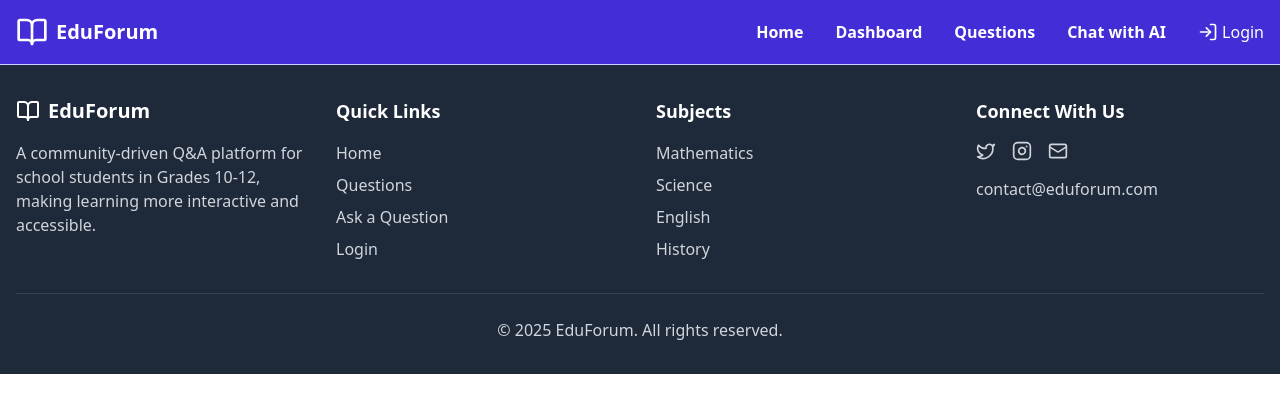
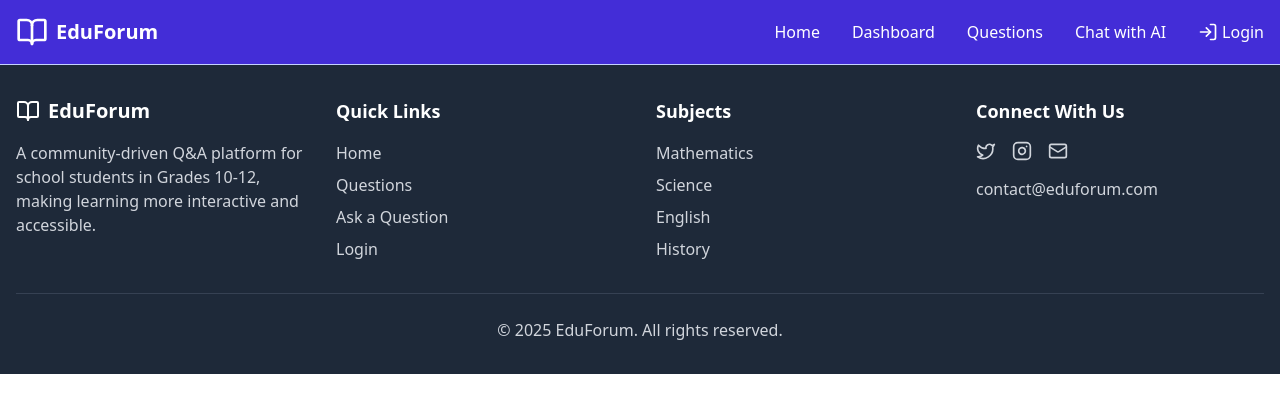
Before and after one commit to Insamam/EduForum, a React (Vite) app in the folder frontend/: page /student-login in a window 1280 px wide. Shown: the top 412 px of the page. Built offline with nearby package versions, Linux system fonts and the light colour scheme.

Commit message:
profile design and navbar made responsive

```diff
--- a/frontend/package.json
+++ b/frontend/package.json
@@ -17,6 +17,7 @@
     "react": "^19.0.0",
     "react-countup": "^6.5.3",
     "react-dom": "^19.0.0",
+    "react-icons": "^5.5.0",
     "react-intersection-observer": "^9.16.0",
     "react-router-dom": "^7.3.0",
     "tailwindcss": "^4.0.10"
--- a/frontend/src/component/NavBar.jsx
+++ b/frontend/src/component/NavBar.jsx
@@ -1,7 +1,7 @@
 import React, { useState } from "react";
 import { Link } from "react-router-dom";
 import { BookOpen, User, LogIn, Menu, X } from "lucide-react";
-import { supabase } from "../supabaseClient"; // Import Supabase client
+import { supabase } from "../supabaseClient";
 
 const NavBar = ({ user, setUser }) => {
   const [isMenuOpen, setIsMenuOpen] = useState(false);
@@ -14,75 +14,29 @@ const NavBar = ({ user, setUser }) => {
       console.error("Logout Error:", error.message);
     } else {
       setUser(null);
-    localStorage.removeItem("supabaseSession"); // Ensure session is cleared
+      localStorage.removeItem("supabaseSession");
     }
   };
 
-
-
   return (
     <nav className="bg-indigo-700 text-white border-b border-indigo-200 shadow-md">
-
-      <div className="container mx-auto  px-4">
+      <div className="container mx-auto px-4">
         <div className="flex justify-between items-center py-4">
           <Link to="/" className="flex items-center space-x-2">
             <BookOpen className="h-8 w-8" />
-            <span
-  className="text-xl font-bold text-white transition duration-300 ease-in-out
-             hover:text-white hover:scale-105 relative
-             after:content-[''] after:absolute after:left-0 after:bottom-0 after:w-0 after:h-[2px]
-             after:bg-indigo-200 after:transition-all after:duration-300 after:ease-in-out hover:after:w-full"
->
-  EduForum
-</span>
-
+            <span className="text-xl font-bold text-white">EduForum</span>
           </Link>
 
           {/* Desktop Navigation */}
           <div className="hidden md:flex items-center space-x-8">
-          <Link
-  to="/"
-  className="relative text-white font-semibold hover:text-indigo-200 transition duration-300 ease-in-out
-             after:content-[''] after:absolute after:left-0 after:bottom-0 after:w-0 after:h-[2px]
-             after:bg-white after:transition-all after:duration-300 after:ease-in-out hover:after:w-full"
->
-  Home
-</Link>
-<Link
-  to="/dashboard"
-  className="relative text-white font-semibold hover:text-indigo-200 transition duration-300 ease-in-out
-             after:content-[''] after:absolute after:left-0 after:bottom-0 after:w-0 after:h-[2px]
-             after:bg-white after:transition-all after:duration-300 after:ease-in-out hover:after:w-full"
->
-  Dashboard
-</Link>
-
-<Link
-  to="/questions"
-  className="relative text-white font-semibold hover:text-indigo-200 transition duration-300 ease-in-out
-             after:content-[''] after:absolute after:left-0 after:bottom-0 after:w-0 after:h-[2px]
-             after:bg-white after:transition-all after:duration-300 after:ease-in-out hover:after:w-full"
->
-  Questions
-</Link>
-<Link
-  to="/chatbot"
-  className="relative text-white font-semibold hover:text-indigo-200 transition duration-300 ease-in-out
-             after:content-[''] after:absolute after:left-0 after:bottom-0 after:w-0 after:h-[2px]
-             after:bg-white after:transition-all after:duration-300 after:ease-in-out hover:after:w-full"
->
-  Chat with AI
-</Link>
-
-
+            <Link to="/" className="hover:text-indigo-200">Home</Link>
+            <Link to="/dashboard" className="hover:text-indigo-200">Dashboard</Link>
+            <Link to="/questions" className="hover:text-indigo-200">Questions</Link>
+            <Link to="/chatbot" className="hover:text-indigo-200">Chat with AI</Link>
             {user ? (
-              <>
-
               <Link to="/profile" className="hover:text-indigo-200">
                 <User className="h-6 w-6" />
               </Link>
-
-              </>
             ) : (
               <Link to="auth/student-login" className="flex items-center space-x-1 hover:text-indigo-200">
                 <LogIn className="h-5 w-5" />
@@ -96,71 +50,29 @@ const NavBar = ({ user, setUser }) => {
             {isMenuOpen ? <X className="h-6 w-6" /> : <Menu className="h-6 w-6" />}
           </button>
         </div>
+
+        {/* Mobile Dropdown Menu */}
+        {isMenuOpen && (
+          <div className="md:hidden bg-indigo-800 text-white p-4 rounded-lg shadow-lg space-y-2 flex flex-col items-center animate-fade-in">
+            <Link to="/" className="hover:bg-indigo-600 px-4 py-2 rounded transition duration-300 w-full text-center" onClick={toggleMenu}>Home</Link>
+            <Link to="/dashboard" className="hover:bg-indigo-600 px-4 py-2 rounded transition duration-300 w-full text-center" onClick={toggleMenu}>Dashboard</Link>
+            <Link to="/questions" className="hover:bg-indigo-600 px-4 py-2 rounded transition duration-300 w-full text-center" onClick={toggleMenu}>Questions</Link>
+            <Link to="/chatbot" className="hover:bg-indigo-600 px-4 py-2 rounded transition duration-300 w-full text-center" onClick={toggleMenu}>Chat with AI</Link>
+            {user ? (
+              <Link to="/profile" className="hover:bg-indigo-600 px-4 py-2 rounded transition duration-300 w-full text-center" onClick={toggleMenu}>
+                <User className="h-6 w-6 inline-block" />
+              </Link>
+            ) : (
+              <Link to="auth/student-login" className="flex items-center space-x-1 hover:bg-indigo-600 px-4 py-2 rounded transition duration-300 w-full justify-center" onClick={toggleMenu}>
+                <LogIn className="h-5 w-5" />
+                <span>Login</span>
+              </Link>
+            )}
+          </div>
+        )}
       </div>
     </nav>
   );
 };
 
 export default NavBar;
-// import React, { useState } from "react";
-// import { Link } from "react-router-dom";
-// import { BookOpen, User, LogIn, Menu, X } from "lucide-react";
-// import { supabase } from "../supabaseClient";
-
-// const NavBar = ({ user, setUser, isHomePage }) => {
-//   const [isMenuOpen, setIsMenuOpen] = useState(false);
-
-//   const toggleMenu = () => setIsMenuOpen(!isMenuOpen);
-
-//   const handleLogout = async () => {
-//     const { error } = await supabase.auth.signOut();
-//     if (error) {
-//       console.error("Logout Error:", error.message);
-//     } else {
-//       setUser(null);
-//     }
-//   };
-
-//   return (
-//     <nav
-//       className={`w-full top-0 left-0 z-50 shadow-md transition-all duration-300
-//                   ${isHomePage ? "fixed bg-indigo-800/80 backdrop-blur-md" : "bg-indigo-800"}`}
-//     >
-//       <div className="container mx-auto px-4">
-//         <div className="flex justify-between items-center py-4">
-//           <Link to="/" className="flex items-center space-x-2">
-//             <BookOpen className="h-8 w-8" />
-//             <span className="text-xl font-bold text-indigo-200 hover:text-white transition duration-300">
-//               EduForum
-//             </span>
-//           </Link>
-
-//           {/* Desktop Navigation */}
-//           <div className="hidden md:flex items-center space-x-8">
-//             <Link to="/" className="hover:text-white transition duration-300">Home</Link>
-//             <Link to="/dashboard" className="hover:text-white transition duration-300">Dashboard</Link>
-//             <Link to="/questions" className="hover:text-white transition duration-300">Questions</Link>
-
-//             {user ? (
-//               <Link to="/profile" className="hover:text-white transition duration-300">
-//                 <User className="h-6 w-6" />
-//               </Link>
-//             ) : (
-//               <Link to="/student-login" className="flex items-center space-x-1 hover:text-white transition duration-300">
-//                 <LogIn className="h-5 w-5" />
-//                 <span>Login</span>
-//               </Link>
-//             )}
-//           </div>
-
-//           {/* Mobile Menu Button */}
-//           <button className="md:hidden" onClick={toggleMenu}>
-//             {isMenuOpen ? <X className="h-6 w-6" /> : <Menu className="h-6 w-6" />}
-//           </button>
-//         </div>
-//       </div>
-//     </nav>
-//   );
-// };
-
-// export default NavBar;
--- a/frontend/src/component/Profile.jsx
+++ b/frontend/src/component/Profile.jsx
@@ -1,6 +1,8 @@
 import React, { useEffect, useState } from "react";
 import { useNavigate } from "react-router-dom";
 import { supabase } from "../supabaseClient";
+import { FaUserCircle } from "react-icons/fa";
+import { MdEmail, MdSchool, MdLogout } from "react-icons/md";
 
 const Profile = () => {
   const [user, setUser] = useState(null);
@@ -19,22 +21,16 @@ const Profile = () => {
       }
 
       const userId = userSession.session.user.id;
-      console.log("Logged-in User ID:", userId); // Debugging log
 
       // Fetch user details from 'users' table
       const { data: userData, error: userError } = await supabase
         .from("users")
         .select("*")
         .eq("id", userId)
-        .maybeSingle(); // Prevents "multiple (or no) rows returned" error
+        .maybeSingle();
 
-      if (userError) {
+      if (userError || !userData) {
         console.error("Error fetching user:", userError);
-        return;
-      }
-
-      if (!userData) {
-        console.error("User not found in users table!");
         return;
       }
 
@@ -48,11 +44,7 @@ const Profile = () => {
           .eq("user_id", userId)
           .single();
 
-        if (studentError) {
-          console.error("Error fetching student data:", studentError);
-        } else {
-          setProfileData(studentData);
-        }
+        if (!studentError) setProfileData(studentData);
       } else if (userData.role === "teacher") {
         const { data: teacherData, error: teacherError } = await supabase
           .from("teachers")
@@ -60,11 +52,7 @@ const Profile = () => {
           .eq("user_id", userId)
           .single();
 
-        if (teacherError) {
-          console.error("Error fetching teacher data:", teacherError);
-        } else {
-          setProfileData(teacherData);
-        }
+        if (!teacherError) setProfileData(teacherData);
       }
 
       setLoading(false);
@@ -79,27 +67,49 @@ const Profile = () => {
     navigate("/");
   };
 
-  if (loading) return <div className="text-center mt-10">Loading...</div>;
+  if (loading) return <div className="text-center mt-10 text-gray-600">Loading...</div>;
 
   return (
-    <div className="max-w-2xl mx-auto mt-10 p-6 bg-white shadow-lg rounded-lg">
-      <h2 className="text-2xl font-bold text-center mb-6">Profile</h2>
+    <div className="min-h-screen flex items-center justify-center bg-blue-100">
+      <div className="max-w-lg w-full bg-white shadow-lg rounded-xl border border-gray-200 p-8 transition-all hover:shadow-xl">
+        <div className="flex flex-col items-center">
+          <FaUserCircle className="text-gray-600 text-6xl mb-4 transition-transform duration-300 hover:scale-105" />
+          <h2 className="text-2xl font-semibold text-gray-800">Profile</h2>
+        </div>
 
         {user && (
-        <div className="space-y-4">
-          <p><strong>Full Name:</strong> {user.full_name}</p>
-          <p><strong>Email:</strong> {user.email}</p>
-          <p><strong>Role:</strong> {user.role.charAt(0).toUpperCase() + user.role.slice(1)}</p>
+          <div className="mt-6 space-y-4 text-gray-700">
+            <div className="flex items-center gap-2 hover:bg-gray-100 p-2 rounded-md transition">
+              <FaUserCircle className="text-gray-500 text-lg" />
+              <p className="font-medium">{user.full_name}</p>
+            </div>
+            <div className="flex items-center gap-2 hover:bg-gray-100 p-2 rounded-md transition">
+              <MdEmail className="text-gray-500 text-lg" />
+              <p>{user.email}</p>
+            </div>
+            <div className="flex items-center gap-2 hover:bg-gray-100 p-2 rounded-md transition">
+              <MdSchool className="text-gray-500 text-lg" />
+              <p className="capitalize">{user.role}</p>
+            </div>
 
             {profileData && (
               <>
                 {user.role === "student" ? (
                   <>
-                  <p><strong>Grade:</strong> {profileData.grade}</p>
-                  <p><strong>School:</strong> {profileData.school_name}</p>
+                    <div className="flex items-center gap-2 hover:bg-gray-100 p-2 rounded-md transition">
+                      <MdSchool className="text-gray-500 text-lg" />
+                      <p>Grade: {profileData.grade}</p>
+                    </div>
+                    <div className="flex items-center gap-2 hover:bg-gray-100 p-2 rounded-md transition">
+                      <MdSchool className="text-gray-500 text-lg" />
+                      <p>School: {profileData.school_name}</p>
+                    </div>
                   </>
                 ) : (
-                <p><strong>School:</strong> {profileData.school_name}</p>
+                  <div className="flex items-center gap-2 hover:bg-gray-100 p-2 rounded-md transition">
+                    <MdSchool className="text-gray-500 text-lg" />
+                    <p>School: {profileData.school_name}</p>
+                  </div>
                 )}
               </>
             )}
@@ -108,10 +118,12 @@ const Profile = () => {
 
         <button
           onClick={handleLogout}
-        className="mt-6 w-full bg-red-600 text-white py-2 rounded-md hover:bg-red-700"
+          className="mt-6 w-full bg-red-600 text-white py-2 rounded-md flex items-center justify-center gap-2 hover:bg-red-700 transition-all hover:shadow-md"
         >
+          <MdLogout className="text-lg" />
           Logout
         </button>
+      </div>
     </div>
   );
 };
```
Also changed, not shown: 1 other file (tests, documents, lock files or other folders). Lines whose indentation alone changed are shown as unchanged.
